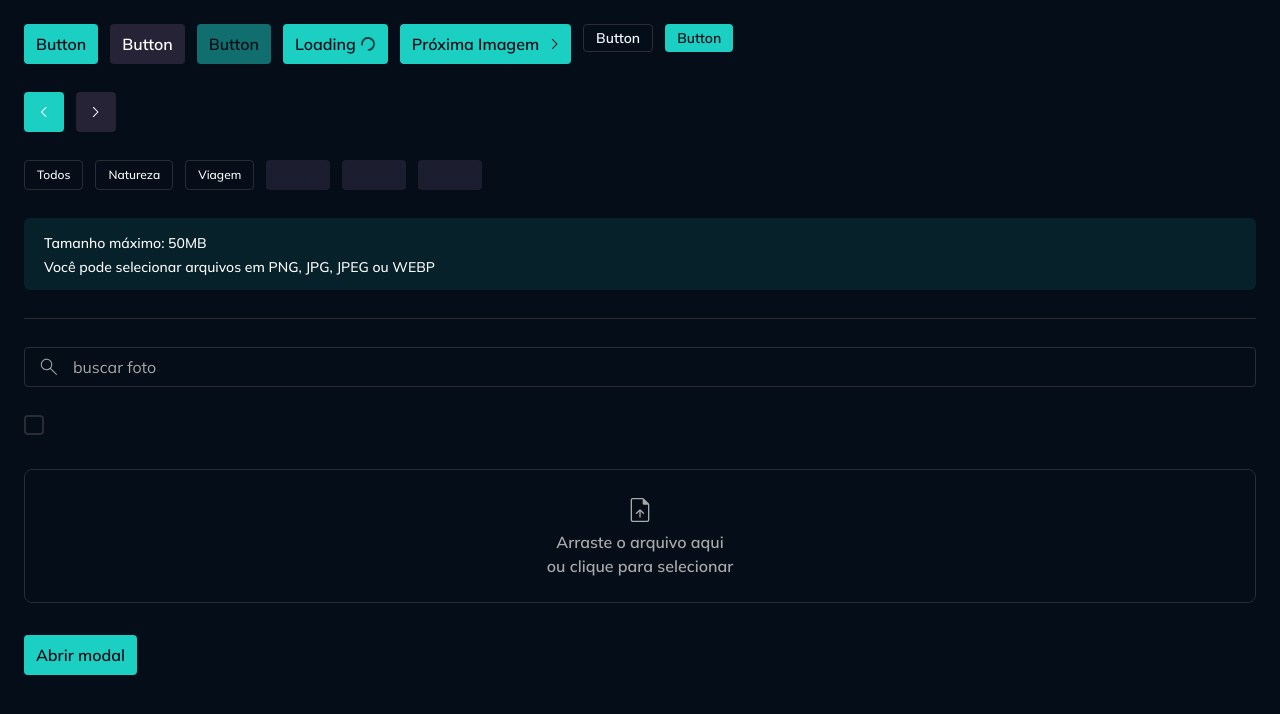
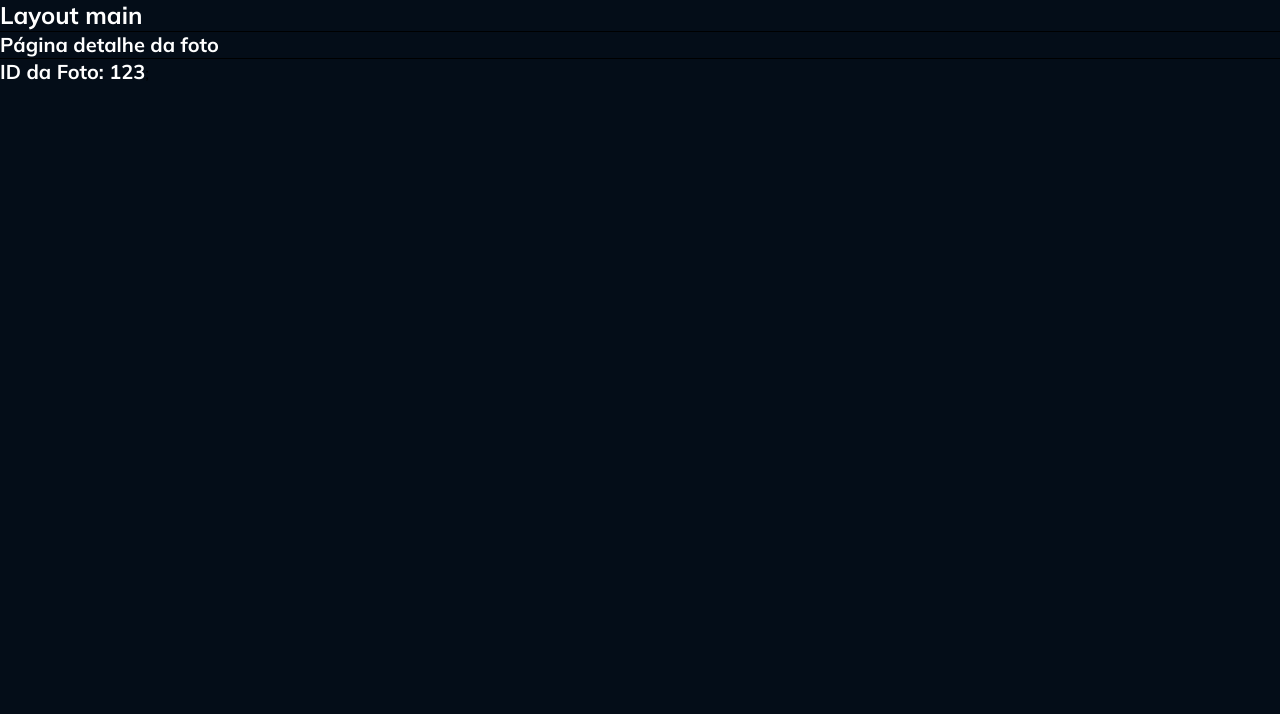
Before and after one commit to RaFaSMK/gallery, a React (Vite) app: page /fotos/123 in a window 1280 px wide. Shown: the top 714 px of the page. Built offline with nearby package versions, Linux system fonts and the light colour scheme.

Commit message:
01. Estruturando roteamento

```diff
--- a/package.json
+++ b/package.json
@@ -24,6 +24,7 @@
     "react": "^19.1.0",
     "react-dom": "^19.1.0",
     "react-hook-form": "^7.71.2",
+    "react-router": "^7.13.0",
     "tailwind-variants": "^1.0.0",
     "tailwindcss": "^4.1.10",
     "zod": "^3.22.4"
--- a/src/App.tsx
+++ b/src/App.tsx
@@ -1,120 +1,19 @@
-import Button from "./components/button";
-import ButtonIcon from "./components/button-icon";
-import ChevronLeftIcon from "./assets/icons/chevron-left.svg?react";
-import ChevronRightIcon from "./assets/icons/chevron-right.svg?react";
-import Badge from "./components/badge";
-import Alert from "./components/alert";
-import Divider from "./components/divider";
-import InputText from "./components/inpux-text";
-import SearchIcon from "./assets/icons/search.svg?react";
-import InputCheckbox from "./components/input-checkbox";
-import InputSingleFile from "./components/input-single-file";
-import { useForm } from "react-hook-form";
-import ImageFilePreview from "./components/image-file-preview";
-import {
-  Dialog,
-  DialogBody,
-  DialogContent,
-  DialogFooter,
-  DialogHeader,
-  DialogTrigger,
-} from "./components/dialog";
-import Text from "./components/text";
-import { DialogClose } from "@radix-ui/react-dialog";
+import { BrowserRouter, Route, Routes } from "react-router";
+import PageComponents from "./pages/page-components";
+import LayoutMain from "./pages/layout-main";
+import PageHome from "./pages/page-home";
+import PagePhotoDetails from "./pages/page-photo-details";
 
 export default function App() {
-  const form = useForm();
-  const file = form.watch("file");
-  const fileSource = file?.[0] ? URL.createObjectURL(file[0]) : undefined;
-
   return (
-    <div className="grid gap-7 p-6">
-      <div className="flex gap-3">
-        <Button>Button</Button>
-        <Button variant="secondary">Button</Button>
-        <Button disabled>Button</Button>
-        <Button handling>Loading</Button>
-        <Button icon={ChevronRightIcon}>Próxima Imagem</Button>
-        <Button variant="ghost" size="sm">
-          Button
-        </Button>
-        <Button variant="primary" size="sm">
-          Button
-        </Button>
-      </div>
-
-      <div className="flex gap-3">
-        <ButtonIcon icon={ChevronLeftIcon} />
-        <ButtonIcon icon={ChevronRightIcon} variant="secondary" />
-      </div>
-
-      <div className="flex gap-3">
-        <Badge>Todos</Badge>
-        <Badge>Natureza</Badge>
-        <Badge>Viagem</Badge>
-        <Badge loading>Viagem</Badge>
-        <Badge loading>Viagem</Badge>
-        <Badge loading>Viagem</Badge>
-      </div>
-
-      <div>
-        <Alert>
-          Tamanho máximo: 50MB
-          <br />
-          Você pode selecionar arquivos em PNG, JPG, JPEG ou WEBP
-        </Alert>
-      </div>
-
-      <div>
-        <Divider />
-      </div>
-
-      <div>
-        <InputText icon={SearchIcon} placeholder="buscar foto" />
-      </div>
-
-      <div>
-        <InputCheckbox />
-      </div>
-
-      <div>
-        <InputSingleFile
-          allowedExtensions={["png", "jpg", "jpeg", "webp"]}
-          maxFileSizeInMB={50}
-          form={form}
-          replaceBy={<ImageFilePreview src={fileSource} alt="imagem" />}
-          {...form.register("file")}
-        />
-      </div>
-
-      <div>
-        <Dialog>
-          <DialogTrigger asChild>
-            <Button>Abrir modal</Button>
-          </DialogTrigger>
-          <DialogContent>
-            <DialogHeader>Teste dialog</DialogHeader>
-            <DialogBody>
-              <Text as="div" className="mb-4">
-                Teste conteúdo dialog
-              </Text>
-              <InputSingleFile
-                allowedExtensions={["png", "jpg", "jpeg", "webp"]}
-                maxFileSizeInMB={50}
-                form={form}
-                replaceBy={<ImageFilePreview src={fileSource} alt="imagem" />}
-                {...form.register("file")}
-              />
-            </DialogBody>
-            <DialogFooter>
-              <DialogClose asChild>
-                <Button variant="secondary">Cancelar</Button>
-              </DialogClose>
-              <Button>Adicionar</Button>
-            </DialogFooter>
-          </DialogContent>
-        </Dialog>
-      </div>
-    </div>
+    <BrowserRouter>
+      <Routes>
+        <Route element={<LayoutMain />}>
+          <Route index element={<PageHome />} />
+          <Route path="/fotos/:id" element={<PagePhotoDetails />} />
+          <Route path="/componentes" element={<PageComponents />} />
+        </Route>
+      </Routes>
+    </BrowserRouter>
   );
 }
--- /dev/null
+++ b/src/pages/layout-main.tsx
@@ -0,0 +1,12 @@
+import { Outlet } from "react-router";
+import Text from "../components/text";
+
+export default function LayoutMain() {
+  return (
+    <>
+      <Text variant="heading-large">Layout main</Text>
+      <hr />
+      <Outlet />;
+    </>
+  );
+}
--- /dev/null
+++ b/src/pages/page-components.tsx
@@ -0,0 +1,120 @@
+import Button from "../components/button";
+import ButtonIcon from "../components/button-icon";
+import ChevronLeftIcon from "../assets/icons/chevron-left.svg?react";
+import ChevronRightIcon from "../assets/icons/chevron-right.svg?react";
+import Badge from "../components/badge";
+import Alert from "../components/alert";
+import Divider from "../components/divider";
+import InputText from "../components/inpux-text";
+import SearchIcon from "../assets/icons/search.svg?react";
+import InputCheckbox from "../components/input-checkbox";
+import InputSingleFile from "../components/input-single-file";
+import { useForm } from "react-hook-form";
+import ImageFilePreview from "../components/image-file-preview";
+import {
+  Dialog,
+  DialogBody,
+  DialogContent,
+  DialogFooter,
+  DialogHeader,
+  DialogTrigger,
+} from "../components/dialog";
+import Text from "../components/text";
+import { DialogClose } from "@radix-ui/react-dialog";
+
+export default function PageComponents() {
+  const form = useForm();
+  const file = form.watch("file");
+  const fileSource = file?.[0] ? URL.createObjectURL(file[0]) : undefined;
+
+  return (
+    <div className="grid gap-7 p-6">
+      <div className="flex gap-3">
+        <Button>Button</Button>
+        <Button variant="secondary">Button</Button>
+        <Button disabled>Button</Button>
+        <Button handling>Loading</Button>
+        <Button icon={ChevronRightIcon}>Próxima Imagem</Button>
+        <Button variant="ghost" size="sm">
+          Button
+        </Button>
+        <Button variant="primary" size="sm">
+          Button
+        </Button>
+      </div>
+
+      <div className="flex gap-3">
+        <ButtonIcon icon={ChevronLeftIcon} />
+        <ButtonIcon icon={ChevronRightIcon} variant="secondary" />
+      </div>
+
+      <div className="flex gap-3">
+        <Badge>Todos</Badge>
+        <Badge>Natureza</Badge>
+        <Badge>Viagem</Badge>
+        <Badge loading>Viagem</Badge>
+        <Badge loading>Viagem</Badge>
+        <Badge loading>Viagem</Badge>
+      </div>
+
+      <div>
+        <Alert>
+          Tamanho máximo: 50MB
+          <br />
+          Você pode selecionar arquivos em PNG, JPG, JPEG ou WEBP
+        </Alert>
+      </div>
+
+      <div>
+        <Divider />
+      </div>
+
+      <div>
+        <InputText icon={SearchIcon} placeholder="buscar foto" />
+      </div>
+
+      <div>
+        <InputCheckbox />
+      </div>
+
+      <div>
+        <InputSingleFile
+          allowedExtensions={["png", "jpg", "jpeg", "webp"]}
+          maxFileSizeInMB={50}
+          form={form}
+          replaceBy={<ImageFilePreview src={fileSource} alt="imagem" />}
+          {...form.register("file")}
+        />
+      </div>
+
+      <div>
+        <Dialog>
+          <DialogTrigger asChild>
+            <Button>Abrir modal</Button>
+          </DialogTrigger>
+          <DialogContent>
+            <DialogHeader>Teste dialog</DialogHeader>
+            <DialogBody>
+              <Text as="div" className="mb-4">
+                Teste conteúdo dialog
+              </Text>
+              <InputSingleFile
+                allowedExtensions={["png", "jpg", "jpeg", "webp"]}
+                maxFileSizeInMB={50}
+                form={form}
+                replaceBy={<ImageFilePreview src={fileSource} alt="imagem" />}
+                {...form.register("file")}
+              />
+            </DialogBody>
+            <DialogFooter>
+              <DialogClose asChild>
+                <Button variant="secondary">Cancelar</Button>
+              </DialogClose>
+              <Button>Adicionar</Button>
+            </DialogFooter>
+          </DialogContent>
+        </Dialog>
+      </div>
+    </div>
+  );
+}
--- /dev/null
+++ b/src/pages/page-home.tsx
@@ -0,0 +1,9 @@
+import Text from "../components/text";
+
+export default function PageHome() {
+  return (
+    <>
+      <Text variant="heading-medium">Página inicial</Text>
+    </>
+  );
+}
--- /dev/null
+++ b/src/pages/page-photo-details.tsx
@@ -0,0 +1,14 @@
+import { useParams } from "react-router";
+import Text from "../components/text";
+
+export default function PagePhotoDetails() {
+  const { id } = useParams();
+
+  return (
+    <>
+      <Text variant="heading-medium">Página detalhe da foto</Text>
+      <hr />
+      <Text variant="heading-medium">ID da Foto: {id}</Text>
+    </>
+  );
+}
```
Also changed, not shown: 1 other file (tests, documents, lock files or other folders).
